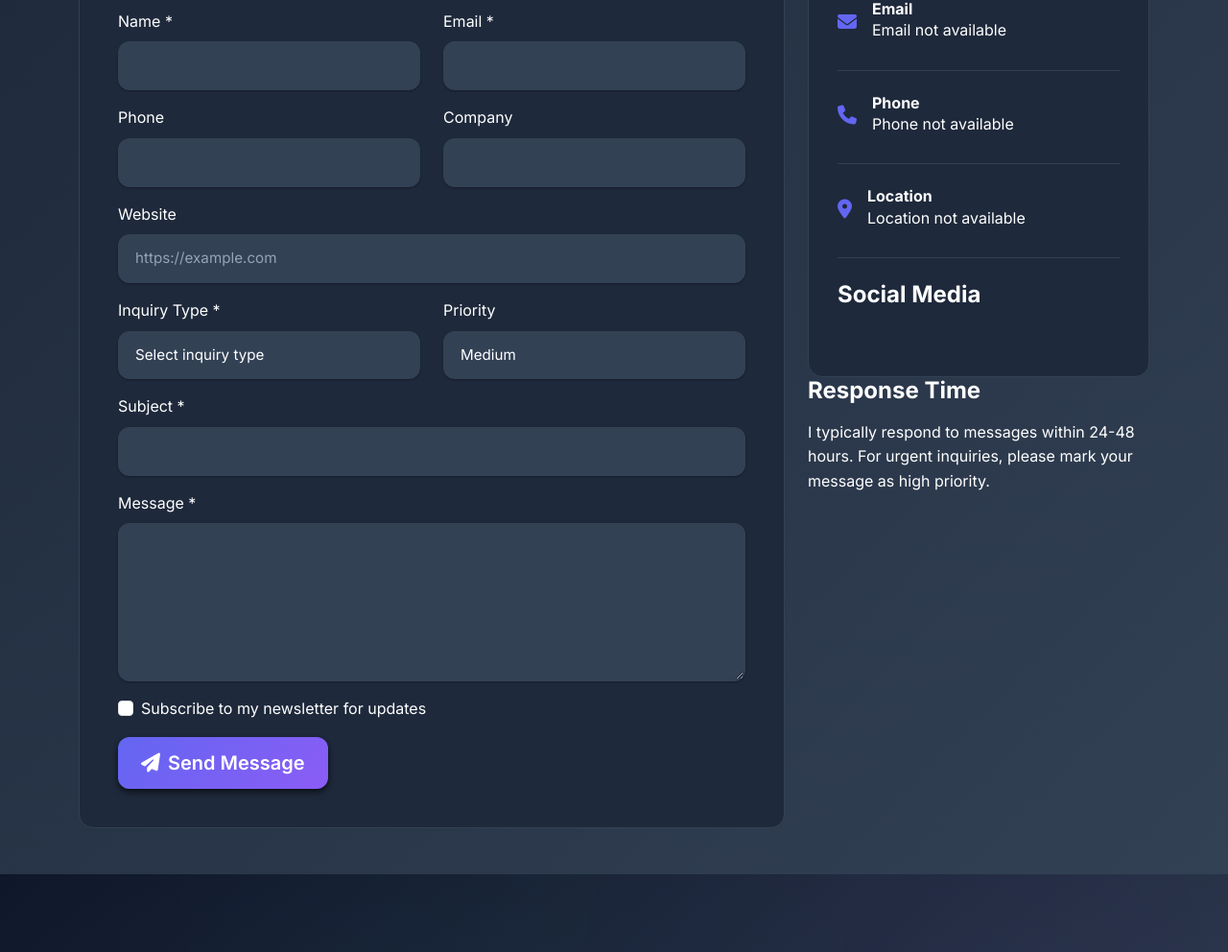
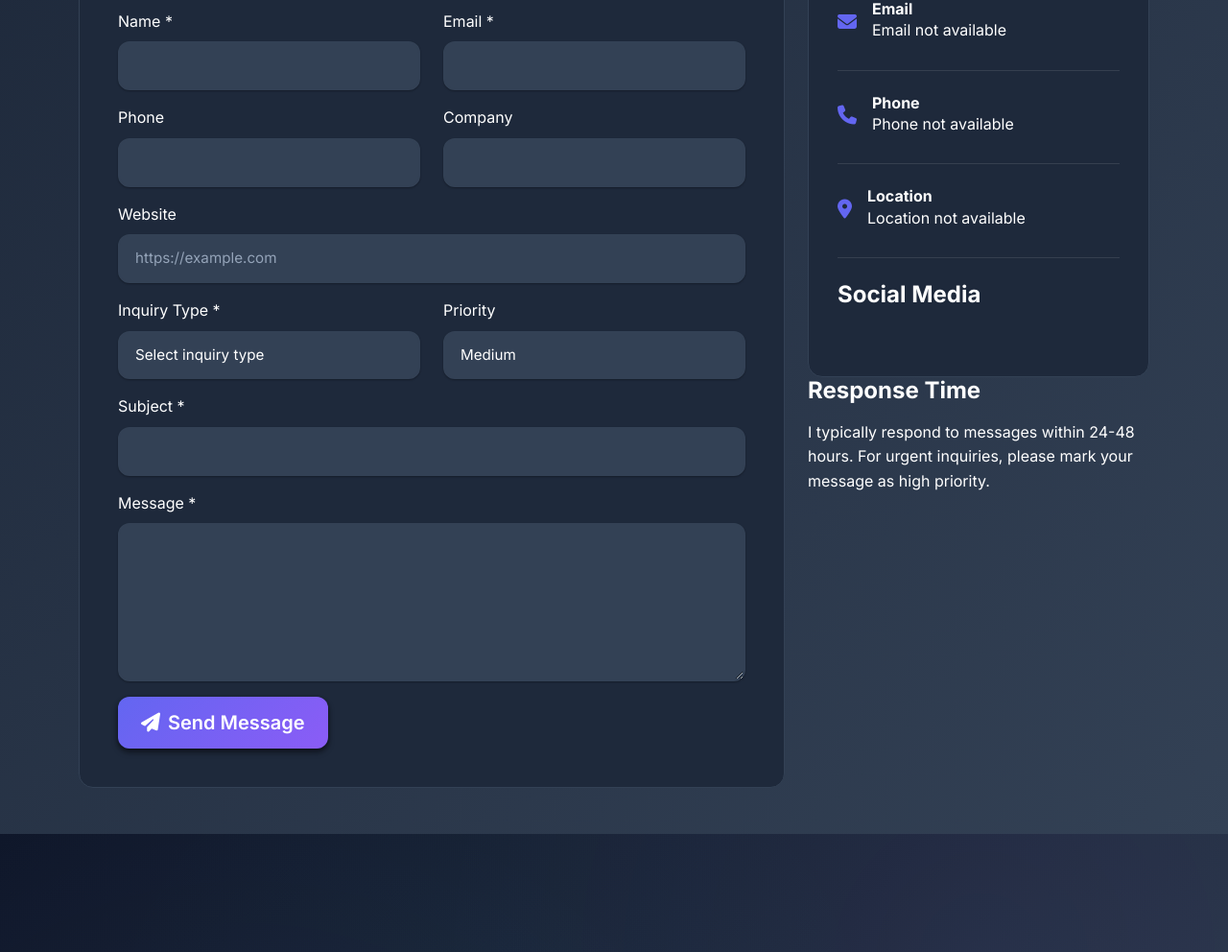
Before and after one commit to 451suman/my_portfolio, a Django app: template core/templates/core/contact.html in a window 1280 px wide. Shown: the part 476-1468 px from the top of the page at 96% size. Run offline with Django 5.2, Linux system fonts and the light colour scheme; the template is opened without the code that fills it, so the values that code supplies are empty; some libraries are stand-ins or nearby versions.

Commit message:
fix form issue , remove unnecesary fields from  contact form

```diff
--- a/core/templates/core/contact.html
+++ b/core/templates/core/contact.html
@@ -78,12 +78,6 @@
                                 <label for="message" class="form-label">Message *</label>
                                 <textarea class="form-control" id="message" name="message" rows="6" required></textarea>
                             </div>
-                            <div class="mb-3">
-                                <div class="form-check">
-                                    <input class="form-check-input" type="checkbox" id="newsletter">
-                                    <label class="form-check-label" for="newsletter">Subscribe to my newsletter for updates</label>
-                                </div>
-                            </div>
                             <button type="submit" class="btn btn-primary btn-lg">
                                 <i class="fas fa-paper-plane me-2"></i>Send Message
                             </button>
@@ -101,8 +95,7 @@
                                     {% for social_link in social_links %}
                                         {% if social_link.platform == 'email' %}
                                             <a href="mailto:{{ social_link.url }}"
-                                               class="text-decoration-none text-white">{{
-                                            social_link.url }}</a>
+                                               class="text-decoration-none text-white">{{ social_link.url }}</a>
                                         {% endif %}
                                     {% empty %}
                                         <span class="text-white">Email not available</span>
--- a/core/views.py
+++ b/core/views.py
@@ -339,6 +339,7 @@ class ContactView(TemplateView):
             context["profile_user"] = None
             context["user_profile"] = None
 
+
         return context
 
 
```
